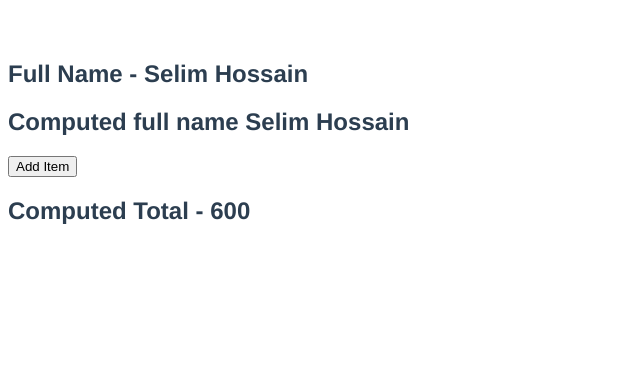
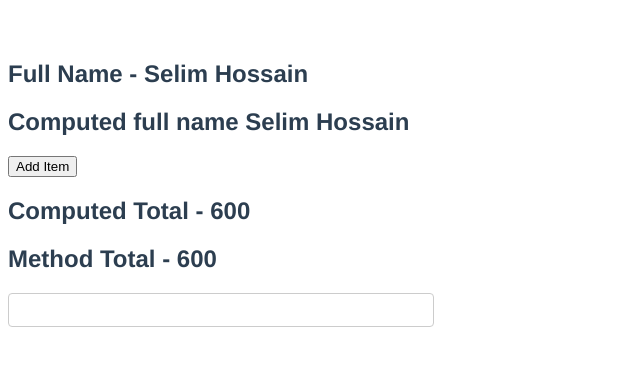
Before and after one commit to SelimReza1/vue-basic, a Vue app: page / in a window 1280 px wide. Shown: the top 366 px of the page, without its empty margins (0-640 px from the left). Built offline with nearby package versions, Linux system fonts and the light colour scheme.

Commit message:
computed properties vs methods

```diff
--- a/src/App.vue
+++ b/src/App.vue
@@ -2,9 +2,9 @@
  <h2>Full Name - {{firstName}} {{lastName}}</h2>
 <h2>Computed full name {{fullName}}</h2>
   <button @click="items.push({id:4,title:'keyboard',price:50})">Add Item</button>
-  <h2>
-    Computed Total - {{total}}
-  </h2>
+  <h2>Computed Total - {{total}}</h2>
+  <h2>Method Total - {{getTotal()}}</h2>
+  <input type="text" v-model="country">
 </template>
 
 <script>
@@ -31,17 +31,23 @@ export default {
           title: 'Laptop',
           price: 300,
         },
-      ]
+      ],
+      country:''
     }
   },
   methods: {
-
+    getTotal(){
+      console.log('get total method');
+      return this.items.reduce((total, curr) =>(total = total + curr.price), 0);
+    }
   },
   computed: {
     fullName(){
+
       return this.firstName +' '+ this.lastName;
     },
     total(){
+      console.log('total computed property');
       return this.items.reduce((total, curr) =>(total = total + curr.price), 0);
     },
   },
```
